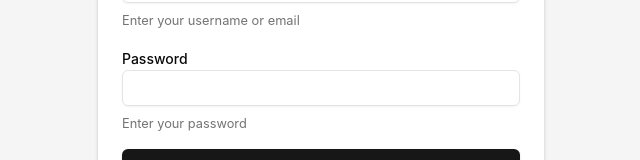
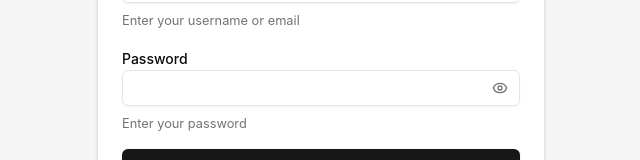
Before and after one commit to TrioGrenobleImt/MERN-BoilerPlate, a React (Vite) app in the folder client/: page /login in a window 1280 px wide. Shown: the part 308-468 px from the top of the page, without its empty margins (319-959 px from the left). Built offline with nearby package versions, Linux system fonts and the light colour scheme; no server answers.

Commit message:
Add eye with password input

```diff
--- a/client/src/components/ui/input.tsx
+++ b/client/src/components/ui/input.tsx
@@ -1,8 +1,41 @@
+"use client";
+
 import * as React from "react";
-
 import { cn } from "@/lib/utils";
+import { Eye, EyeOff } from "lucide-react";
 
 const Input = React.forwardRef<HTMLInputElement, React.ComponentProps<"input">>(({ className, type, ...props }, ref) => {
+  const [showPassword, setShowPassword] = React.useState(false);
+  const isPasswordType = type === "password";
+
+  const togglePasswordVisibility = () => {
+    setShowPassword(!showPassword);
+  };
+
+  if (isPasswordType) {
+    return (
+      <div className="relative w-full">
+        <input
+          type={showPassword ? "text" : "password"}
+          className={cn(
+            "flex h-9 w-full rounded-md border border-input bg-transparent px-3 py-1 pr-10 text-base shadow-xs transition-colors file:border-0 file:bg-transparent file:text-sm file:font-medium file:text-foreground placeholder:text-muted-foreground focus-visible:outline-hidden focus-visible:ring-1 focus-visible:ring-ring disabled:cursor-not-allowed disabled:opacity-50 md:text-sm",
+            className,
+          )}
+          ref={ref}
+          {...props}
+        />
+        <button
+          type="button"
+          onClick={togglePasswordVisibility}
+          className="absolute right-3 top-1/2 -translate-y-1/2 cursor-pointer text-muted-foreground hover:text-foreground transition-colors"
+          tabIndex={-1}
+        >
+          {showPassword ? <EyeOff className="h-4 w-4" /> : <Eye className="h-4 w-4" />}
+        </button>
+      </div>
+    );
+  }
+
   return (
     <input
       type={type}
@@ -15,6 +48,7 @@ const Input = React.forwardRef<HTMLInputElement, React.ComponentProps<"input">>(
     />
   );
 });
+
 Input.displayName = "Input";
 
 export { Input };
```
